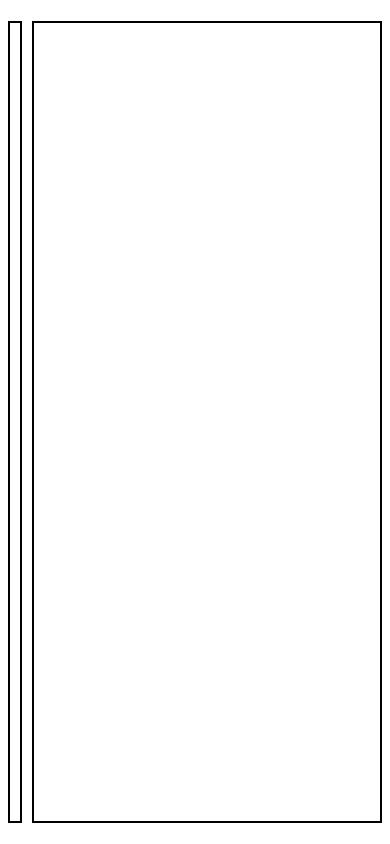
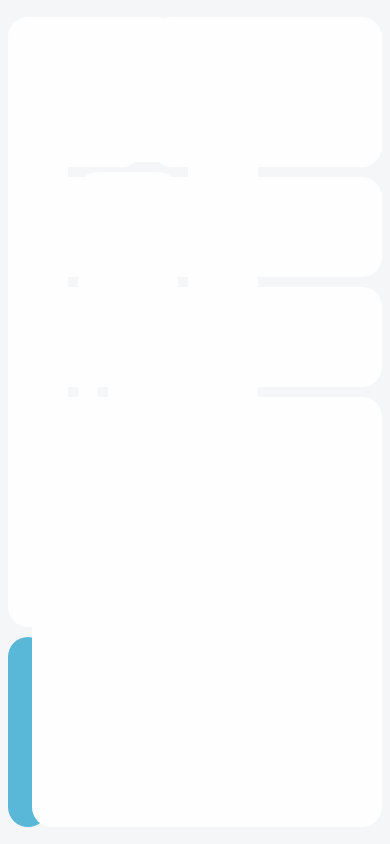
Before and after one commit to obed-smart/Grid-feature-overview, a plain HTML site: page index.html in a window 390 px wide. Drawn offline with Linux system fonts and the light colour scheme.

Commit message:
HTML:set the layout structure CSS: Desktop and large screen responsive done and basic layout style

```diff
--- a/index.html
+++ b/index.html
@@ -1,5 +1,6 @@
 <!DOCTYPE html>
 <html lang="en">
+
 <head>
     <meta charset="UTF-8">
     <meta name="viewport" content="width=device-width, initial-scale=1.0">
@@ -7,12 +8,42 @@
 
     <link rel="stylesheet" href="style.css">
 </head>
+
 <body>
     <main>
         <div class="container">
-            <div class="box-1"></div>
-            <div class="box-2"></div>
+            <div class="sub-containter-1">
+
+                <div class="box-1">
+                    <div class="box-1"></div>
+                    <div class="box-2"></div>
+                    <div class="box-3"></div>
+                    <div class="box-4"></div>
+                    <div class="box-5"></div>
+                    <div class="box-6"></div>
+                </div>
+
+                <div class="box-2">
+                    <div class="box-1"></div>
+                    <div class="box-2"></div>
+                    <div class="box-3"></div>
+                    <div class="box-4"></div>
+                    <div class="box-5"></div>
+                    <div class="box-6"></div>
+                </div>
+            </div>
+
+            <div class="sub-containter-2 ">
+                <div class="box-1"></div>
+                <div class="box-2"></div>
+                <div class="box-3"></div>
+                <div class="box-4"></div>
+                <div class="box-5"></div>
+                <div class="box-6"></div>
+            </div>
         </div>
+        <!-- <img src="./image/2.PNG" alt=""> -->
     </main>
 </body>
+
 </html>
--- a/style.css
+++ b/style.css
@@ -30,26 +30,181 @@ body {
     margin: 0;
 }
 
-main{
+main {
     width: 100%;
     height: 100vh;
 
     display: flex;
     justify-content: center;
+    background-color: #F5F6F8;
     align-items: center;
 }
 
-.container{
+.container {
     width: 96%;
-    height: 95vh;
-
-    /* background-color: blueviolet; */
-
+    height: 96vh;
     display: grid;
     grid-template-columns: 1fr 350px;
     gap: 10px;
 }
 
-[class*="box-"]{
-    border: 2px solid;
+[class*="box-"] {
+    /* border: 2px solid; */
+
+    border-radius: 20px;
 }
+
+
+
+.sub-containter-1 {
+
+    display: grid;
+    grid-template-columns: repeat(2, 1fr);
+    grid-template-rows: 1fr 190px;
+
+    gap: 10px;
+
+
+}
+
+.sub-containter-1>.box-1 {
+    grid-column: 1/-1;
+}
+
+/* the second container on the .sub-containter-1 */
+
+.sub-containter-1>.box-1 {
+
+    display: grid;
+    grid-template-columns: repeat(26, 1fr);
+    grid-template-rows: repeat(20, 1fr);
+    gap: 10px;
+
+}
+
+.sub-containter-1 div:nth-of-type(1) .box-1 {
+    background-color: #FEFEFE;
+    grid-column: 1/8;
+    grid-row: 1/-1;
+
+}
+
+.sub-containter-1 div:nth-of-type(1) .box-2 {
+    background-color: #FEFEFE;
+
+    grid-column: 8/19;
+    grid-row: 1/6;
+}
+
+.sub-containter-1 div:nth-of-type(1) .box-3 {
+    background-color: #FEFEFE;
+    grid-column: 8/19;
+    grid-row: 6/11;
+
+}
+
+.sub-containter-1 div:nth-of-type(1) .box-4 {
+    background-color: #FEFEFE;
+    grid-column: 19/-1;
+    grid-row: 1/11;
+
+}
+
+.sub-containter-1 div:nth-of-type(1) .box-5 {
+    background-color: #FEFEFE;
+    grid-column: 8/11;
+    grid-row: 11/-1;
+
+
+}
+
+.sub-containter-1 div:nth-of-type(1) .box-6 {
+    background-color: #FEFEFE;
+
+    grid-column: 11/-1;
+    grid-row: 11/-1;
+
+}
+
+/* the third container on the .sub-containter-1 */
+
+.sub-containter-1>.box-2 {
+
+    grid-column: 1/-1;
+
+    display: grid;
+    grid-template-columns: repeat(15, 1fr);
+    grid-template-rows: repeat(4, 1fr);
+    gap: 10px;
+}
+
+.sub-containter-1 div:nth-of-type(2) .box-1 {
+    background-color: #59B8D7;
+    grid-column: 1/6;
+    grid-row: 1 /-1;
+}
+
+.sub-containter-1 div:nth-of-type(2) .box-2 {
+    background-color: #FEFEFE;
+    grid-column: 6/9;
+    grid-row: 1 /3;
+
+}
+
+.sub-containter-1 div:nth-of-type(2) .box-3 {
+    background-color: #FEFEFE;
+    grid-column: 6/9;
+    grid-row: 3 /-1;
+}
+
+.sub-containter-1 div:nth-of-type(2) .box-4 {
+    background-color: #FEFEFE;
+
+    grid-column: 9/14;
+    grid-row: 1 /3;
+}
+
+.sub-containter-1 div:nth-of-type(2) .box-5 {
+    background-color: #FEFEFE;
+    grid-column: 9/14;
+    grid-row: 3 /-1;
+}
+
+.sub-containter-1 div:nth-of-type(2) .box-6 {
+    background-color: #FEFEFE;
+    grid-column: 14/-1;
+    grid-row: 1 /-1;
+}
+
+.sub-containter-2 {
+    display: grid;
+    grid-template-columns: 110px 1fr;
+    grid-template-rows: 150px repeat(2, 100px) 1fr;
+    gap: 10px;
+}
+
+.sub-containter-2>div:nth-of-type(1) {
+    background-color: #FEFEFE;
+}
+
+.sub-containter-2>div:nth-of-type(2) {
+    background-color: #FEFEFE;
+}
+
+.sub-containter-2>div:nth-of-type(3) {
+    background-color: #FEFEFE;
+}
+
+.sub-containter-2>div:nth-of-type(4) {
+    background-color: #FEFEFE;
+}
+
+.sub-containter-2>div:nth-of-type(5) {
+    background-color: #FEFEFE;
+    grid-column: 1/ -1;
+}
+
+.sub-containter-2>div:nth-of-type(6) {
+    background-color: rgba(254, 254, 254);
+    grid-column: 1/ -1;
+}
```
